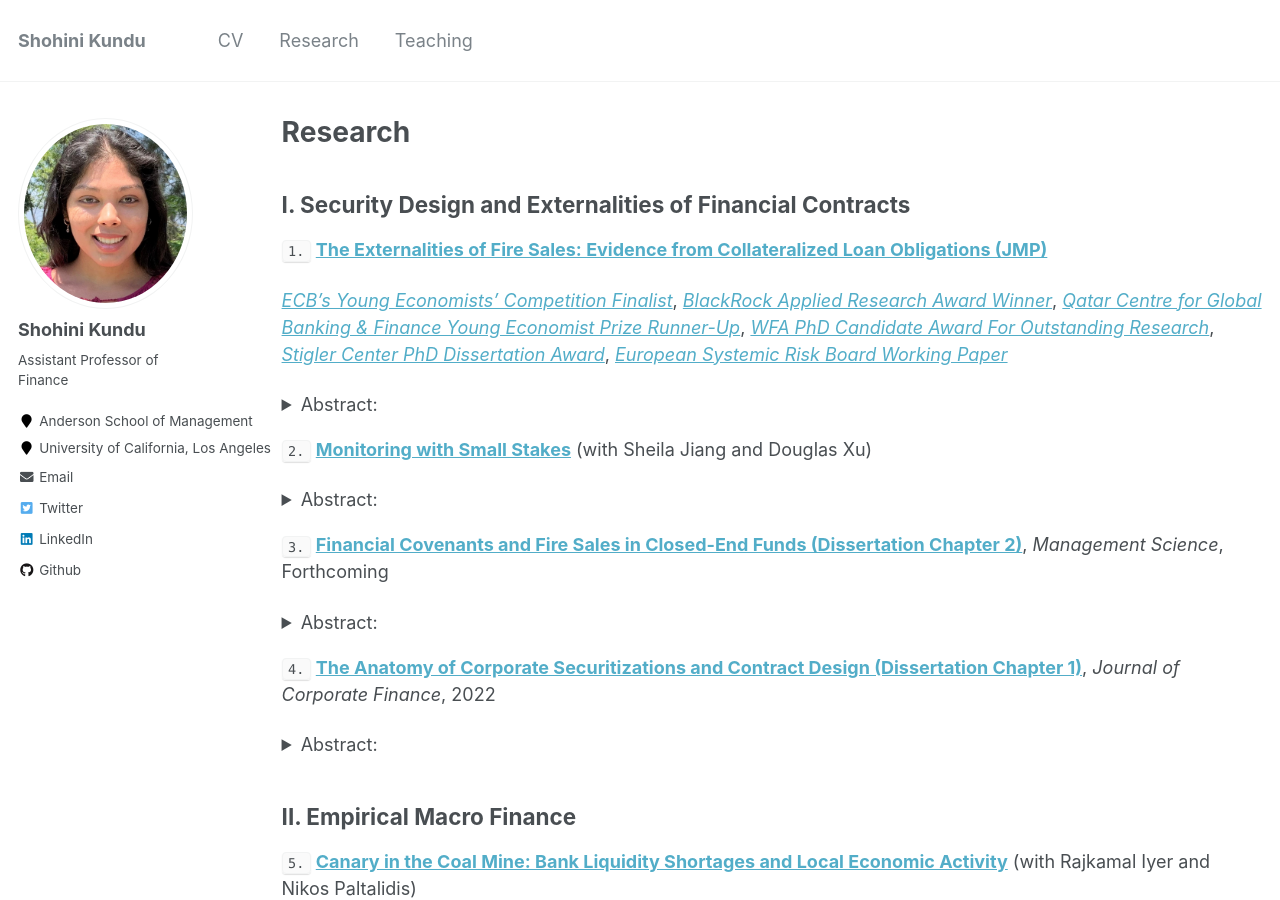
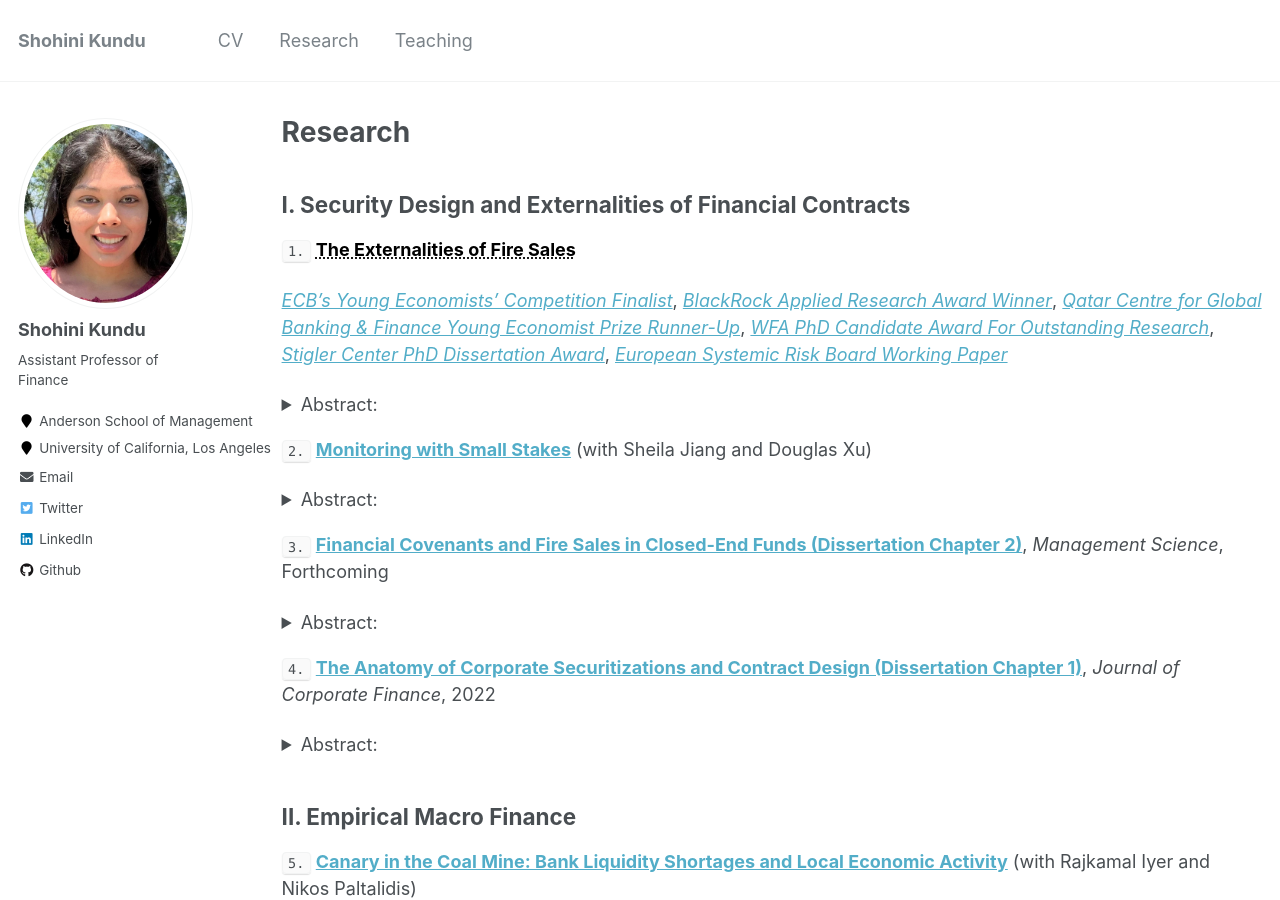
Before and after one commit to shohinikundu/shohinikundu.github.io, a Jekyll site: the page built from _pages/research.md, in a window 1280 px wide and 900 px high. Built offline with Jekyll 4.4.1, drawn with Linux system fonts in a browser that asks for light colours.

Commit message:
Update research.md

```diff
--- a/_pages/research.md
+++ b/_pages/research.md
@@ -7,7 +7,8 @@ author_profile: true
 
 ## I. Security Design and Externalities of Financial Contracts
 
- `1.` [**The Externalities of Fire Sales: Evidence from Collateralized Loan Obligations (JMP)**](https://papers.ssrn.com/sol3/papers.cfm?abstract_id=3735645)
+ `1.` <a href="https://papers.ssrn.com/sol3/papers.cfm?abstract_id=3735645" style="color: black; text-decoration: underline;text-decoration-style: dotted;">**The Externalities of Fire Sales** </a>
+
 
 [*ECB's Young Economists' Competition Finalist*](https://www.ecb.europa.eu/pub/conferences/ecbforum/previous_fora/2021/html/YE_competition_2021.en.html),
 [*BlackRock Applied Research Award Winner*](https://www.blackrock.com/corporate/applied-research-award/prior-program-winners),
```
